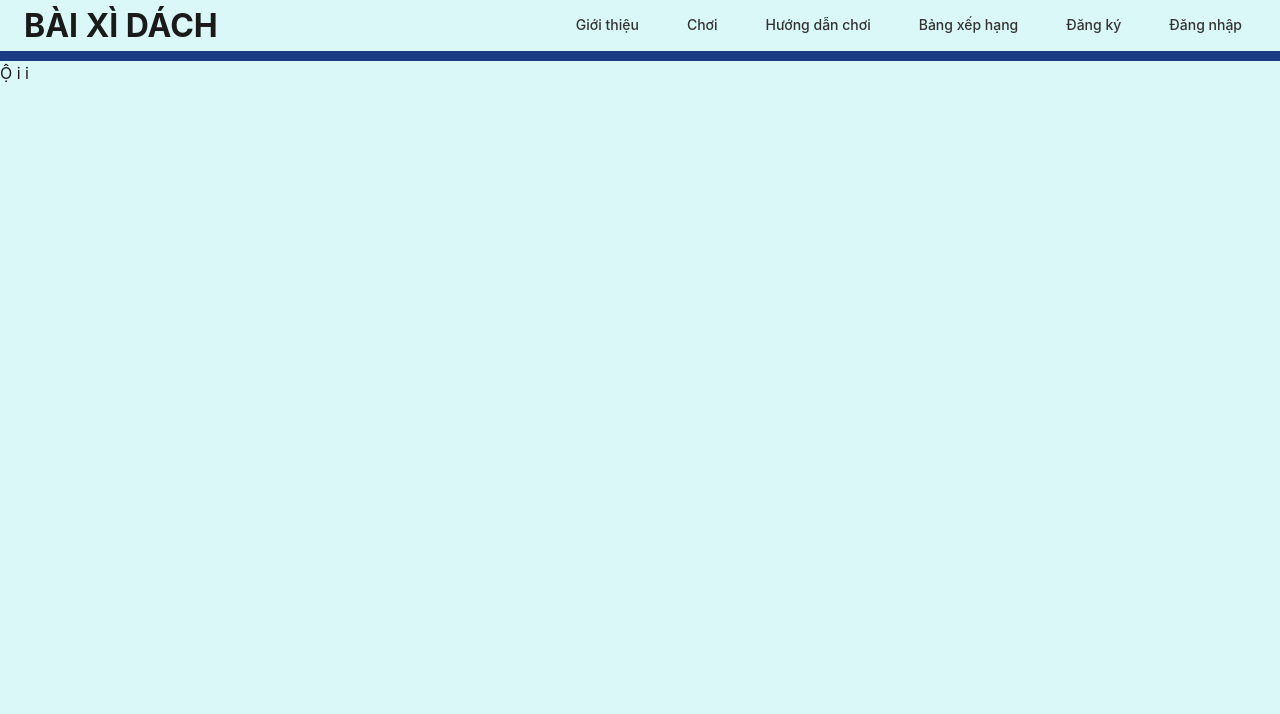
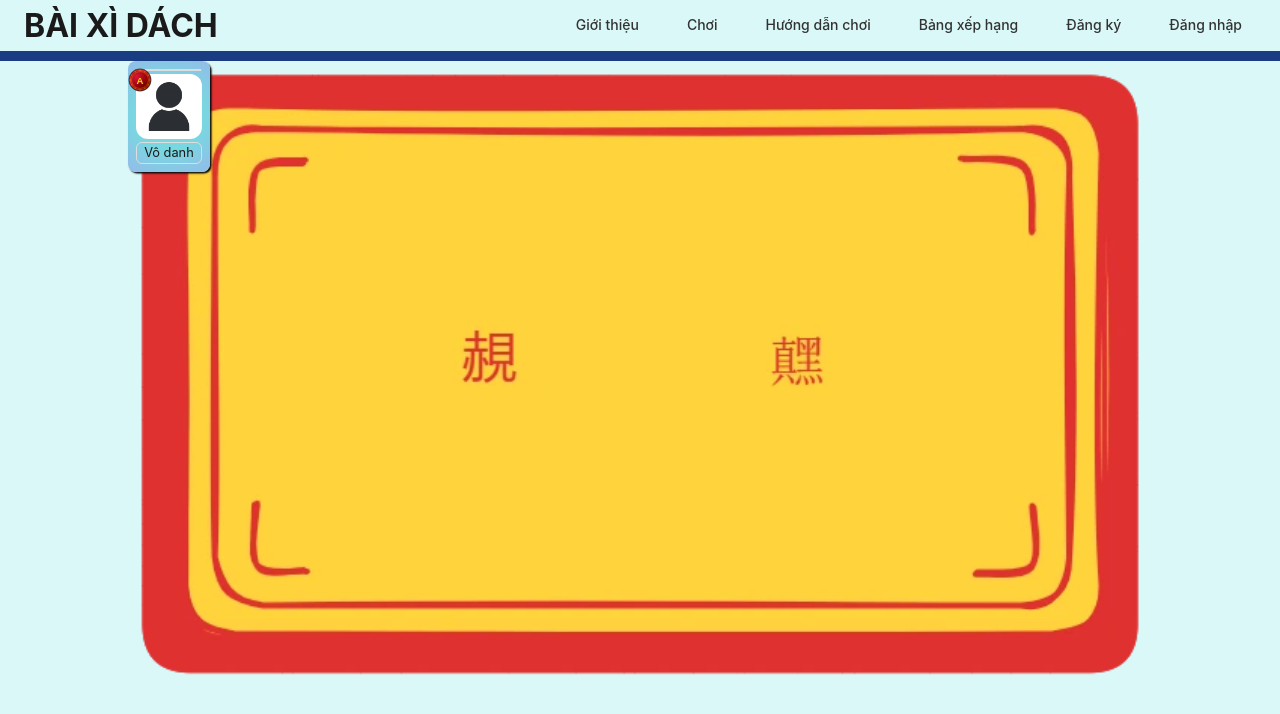
Before and after one commit to CongDinh30041975/BlackjackWebGame, a React (Vite) app: page /play/gameplay in a window 1280 px wide. Before the commit this address led to /. Shown: the top 714 px of the page. Built offline with nearby package versions, Linux system fonts and the light colour scheme; no server answers.

Commit message:
Thiet ke PlayerDisplay va co ban GameplayScreen

```diff
--- a/src/App.jsx
+++ b/src/App.jsx
@@ -14,6 +14,7 @@ import ProfilePage from "./pages/ProfilePage";
 
 import RoomTypesPage from './pages/RoomTypesPage'
 import PublicRoomsPage from './pages/PublicRoomsPage'
+import GamePlayPage from './pages/GamePlayPage'
 
 // Bảo vệ đường dẫn
 function ProtectedRoute({
@@ -95,6 +96,15 @@ function App() {
           element={<PublicRoomsPage />}
         />
 
+        <Route
+          path="/play/gameplay"
+          element={
+            <ProtectedRoute allow={true} redirectTo="/auth/login">
+              <GamePlayPage />
+            </ProtectedRoute>
+          }
+        />
+
       </Route>
 
 
--- a/src/components/Play/GamePlayScreen.jsx
+++ b/src/components/Play/GamePlayScreen.jsx
@@ -1,8 +1,22 @@
-import React from 'react'
+import Mat_image from '../../assets/Mat_image.webp'
+import PlayerDisplay from './PlayerDisplay'
+import Avatar_placeholder from '../../assets/Avatar_placeholder.webp'
+import useUserStore from '../../stores/userStore'
+import '../../styles/GameplayScreen.css'
 
 const GamePlayScreen = () => {
+  const profile = useUserStore((s) => s.profile);
+
   return (
-    <div>
+    <div className='gameplayScreen'>
+      <div className='mat'>
+        <img className='mat_image' src={Mat_image} alt="Ảnh cái chiếu" />
+        <PlayerDisplay
+          displayName={profile?.display_name || 'Vô danh'}
+          avatarUrl={profile?.avatar_url || Avatar_placeholder}
+          coins={profile?.coins}
+        />
+      </div>
 
     </div>
   )
--- /dev/null
+++ b/src/components/Play/PlayerDisplay.jsx
@@ -0,0 +1,18 @@
+import Avatar_placeholder from '../../assets/Avatar_placeholder.webp'
+import Coin_icon from '../../assets/Coin_icon.svg'
+import '../../styles/PlayerDisplay.css'
+
+const PlayerDisplay = ({ displayName, avatarUrl, coins }) => {
+  return (
+    <div className='player_wrapper'>
+      <span className='coins'>
+        <img src={Coin_icon} alt='coin' className='coin_icon' />
+        {coins}
+      </span>
+      <img className='avatar_img' src={avatarUrl} alt={Avatar_placeholder} />
+      <span className='displayName'>{displayName}</span>
+    </div>
+  )
+}
+
+export default PlayerDisplay
--- a/src/components/user/ProfileCard.jsx
+++ b/src/components/user/ProfileCard.jsx
@@ -2,6 +2,7 @@ import { useState, useRef, useEffect } from "react";
 import useAuthStore from "../../stores/authStore";
 import useUserStore from "../../stores/userStore";
 import { CiEdit } from "react-icons/ci";
+import Avatar_placeholder from '../../assets/Avatar_placeholder.webp'
 import "../../styles/ProfileCard.css";
 
 function ProfileCard({ onLogout, onSave, onCancel }) {
@@ -108,7 +109,7 @@ function ProfileCard({ onLogout, onSave, onCancel }) {
                 <div className="avatar-wrapper">
                     <img
                         className="avatar-img"
-                        src={avatarPreview || '../../assets/Avatar_placeholder.webp'}
+                        src={avatarPreview || Avatar_placeholder}
                         alt="Ảnh đại diện"
                     />
                     <button
--- a/src/lib/supabase/user.js
+++ b/src/lib/supabase/user.js
@@ -26,10 +26,10 @@ export async function uploadAvatar(userId, file) {
 
     // Tải file lên storage/avatars
     const timestamp = Date.now();
-    const safeFileName = timestamp + '.webp';
+    const safeFileName = timestamp;
     const filePath = `${userId}/${safeFileName}`;
 
-    const { error: uploadError, data } = await supabase.storage
+    const { error: uploadError} = await supabase.storage
       .from('avatars')
       .upload(filePath, file, {
         upsert: true,
--- /dev/null
+++ b/src/pages/GamePlayPage.jsx
@@ -0,0 +1,9 @@
+import GamePlayScreen from "../components/play/GamePlayScreen"
+
+const GamePlayPage = () => {
+  return (
+    <GamePlayScreen />
+  )
+}
+
+export default GamePlayPage
--- /dev/null
+++ b/src/styles/GameplayScreen.css
@@ -0,0 +1,18 @@
+.gameplayScreen {
+    display: flex;
+    width: 100%;
+    justify-content: center;
+}
+
+.mat {
+    display: flex;
+    width: 80%;
+    position: relative;
+
+}
+
+.mat_image {
+    width: 100%;
+    height: 100%;
+    display: block;
+}
--- /dev/null
+++ b/src/styles/PlayerDisplay.css
@@ -0,0 +1,48 @@
+.player_wrapper {
+    position: absolute;
+    display: flex;
+    flex-direction: column;
+    width: 8%;
+    padding: 0.5rem 0.5rem 0.5rem 0.5rem;
+    background: radial-gradient(circle,rgba(121, 215, 224, 1) 50%, rgba(148, 187, 233, 1) 100%);
+    border-radius: 0.5rem;
+    box-shadow: 0.1rem 0.1rem 0.1rem 0rem rgb(12, 12, 12);
+}
+
+.player_wrapper > span {
+    width: 100%;
+    border: 1px solid #ddd;
+    border-radius: 0.375rem;
+    font-size: 80%;
+    text-overflow: ellipsis;
+    white-space: nowrap;
+    overflow: hidden;
+}
+
+.displayName {
+    text-align: center;
+}
+
+.avatar_img {
+    margin: 0.15rem 0 0.15rem;
+    width: 100%;
+    border-radius: 0.75rem;
+}
+
+.coins {
+    display: flex;
+    justify-content: flex-end;
+    padding: 0rem 0.2rem 0 0rem;
+    background-color: rgb(67, 64, 64);
+    color: red;
+    overflow: visible;
+}
+
+
+.coin_icon {
+    width: 1.5rem;
+    margin-right: 0.2rem;
+    position: absolute;
+    left: 0;
+    top: 0.45rem;
+}
```
Also changed, not shown: src/assets/Coin_icon.svg (added), src/assets/Mat_image.webp (added).
